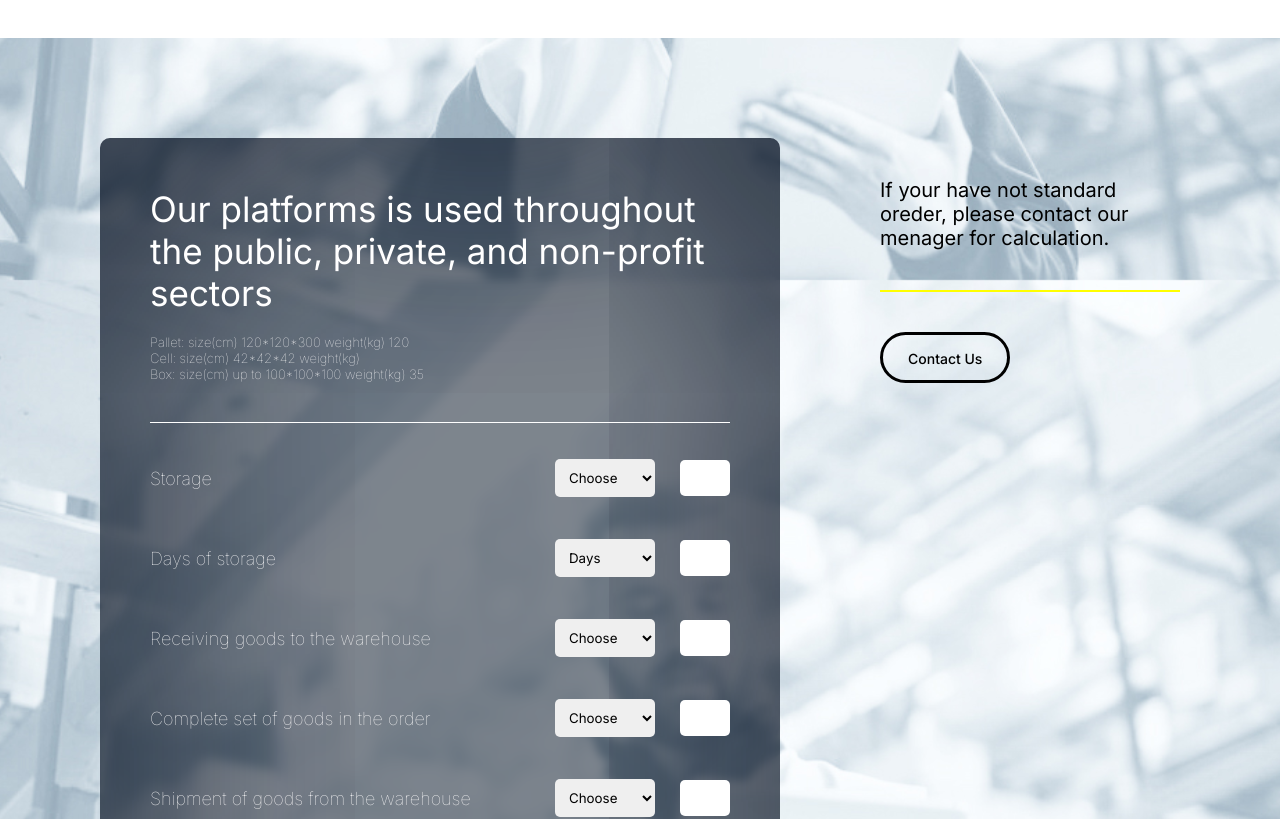
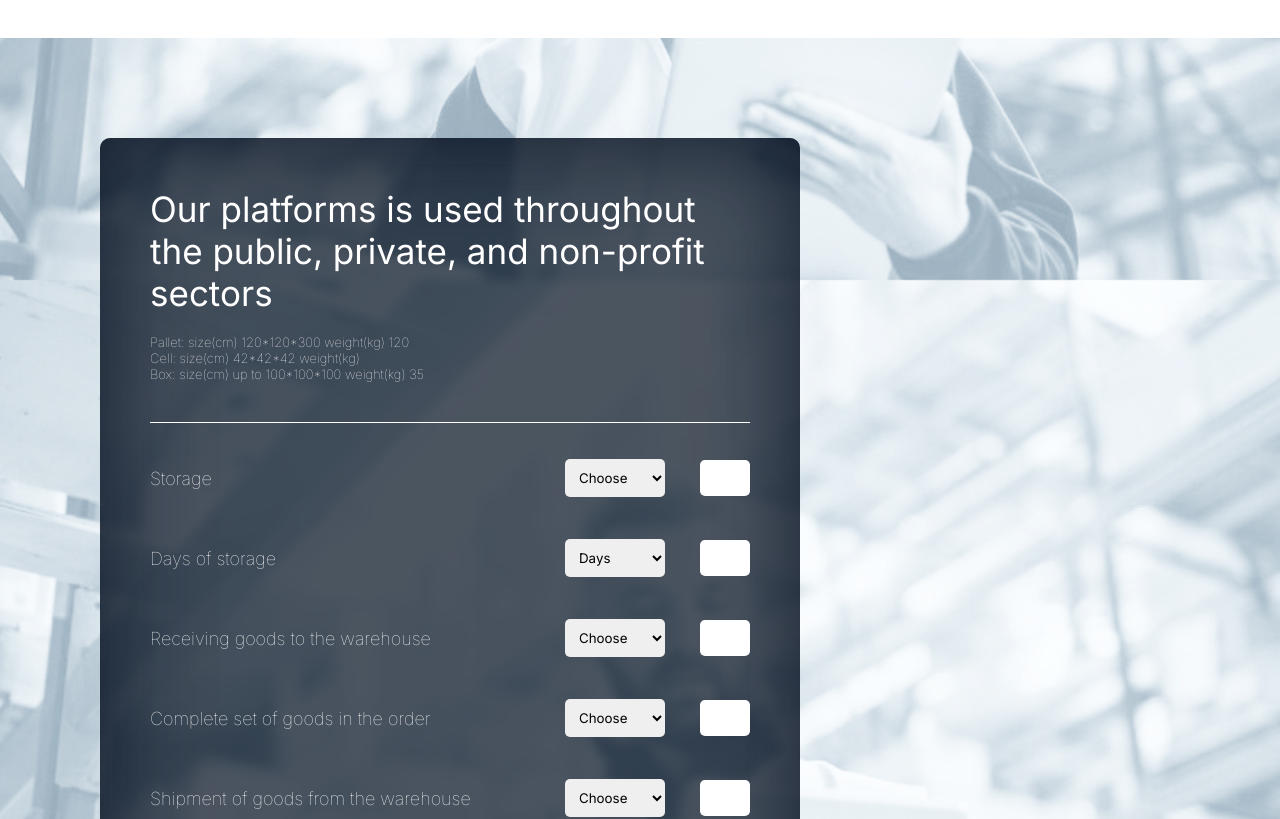
Before and after one commit to OlesyaPastushenko/Warehouse-Company, a Next.js app: page / in a window 1280 px wide. Shown: the part 2120-2939 px from the top of the page. Built offline with nearby package versions, Linux system fonts and the light colour scheme.

Commit message:
calc color changed

```diff
--- /dev/null
+++ b/src/components/secAbout.js
@@ -0,0 +1,5 @@
+export default function About () {
+    return (
+        <div className="section grey"></div>
+    )
+}
--- a/src/components/secCalc.js
+++ b/src/components/secCalc.js
@@ -2,7 +2,6 @@ import Calculator from "./Calculator"
 export default function Calc () {
     return(
         <div className="section">
-            <div className='calcWrapAll'>
             <div className="frostedGlass">
                 <div className="h3">Our platforms is used throughout the public, private, and non-profit sectors</div>
                 {/* <div className="calcDisc">Lorem ipsum dolor sit amet, consectetur adipiscing elit. Suspendisse varius enim in eros elementum tristique.
@@ -20,7 +19,6 @@ export default function Calc () {
             <div className="CalcContact">If your have not standard oreder, please contact our menager for calculation.</div>
             <button className='btn'><span className='spnBtn1'>Contact Us</span><span className='spnBtn2'>Contact Us</span></button>
             </div>
-            </div>
         </div>
     )
 }
--- a/src/pages/_app.js
+++ b/src/pages/_app.js
@@ -4,6 +4,7 @@ import '@/styles/prices.css'
 import'@/styles/calc.css'
 import'@/styles/carousel.css'
 import '@/styles/types.css'
+import '@/styles/about.css'
 
 
 export default function App({ Component, pageProps }) {
--- a/src/pages/index.js
+++ b/src/pages/index.js
@@ -4,6 +4,7 @@ import Cover from '@/components/secCover'
 import Prices from '@/components/secPrices'
 import Calc from '@/components/secCalc'
 import Types from '@/components/secTypes'
+import About from '@/components/secAbout'
 
 const inter = Inter({ subsets: ['latin'] })
 
@@ -21,6 +22,7 @@ export default function Home() {
       <Prices/>
       <Calc/>
       <Types/>
+      <About/>
       </main>
     </>
   )
--- /dev/null
+++ b/src/styles/about.css
@@ -0,0 +1,3 @@
+.grey {
+    background-color: rgb(49, 60, 69);
+}
--- a/src/styles/calc.css
+++ b/src/styles/calc.css
@@ -10,10 +10,11 @@ body {
     color: black;
 }
 .frostedGlass {
-    box-shadow: inset 0 0 2000px rgba(0, 12, 31, 0.99);
+    box-shadow: inset 0 0 100px rgba(0, 12, 31, 0.8);
+    background-color: rgba(0, 13, 29, 0.7);
+    backdrop-filter: blur(5px);
+
     /* backdrop-filter: blur(5px); */
-    background-color: rgba(0, 13, 29, 0.5);
-    backdrop-filter: blur(5px);
     border-radius: 10px;
     width: 700px;
     padding: 50px;
```
